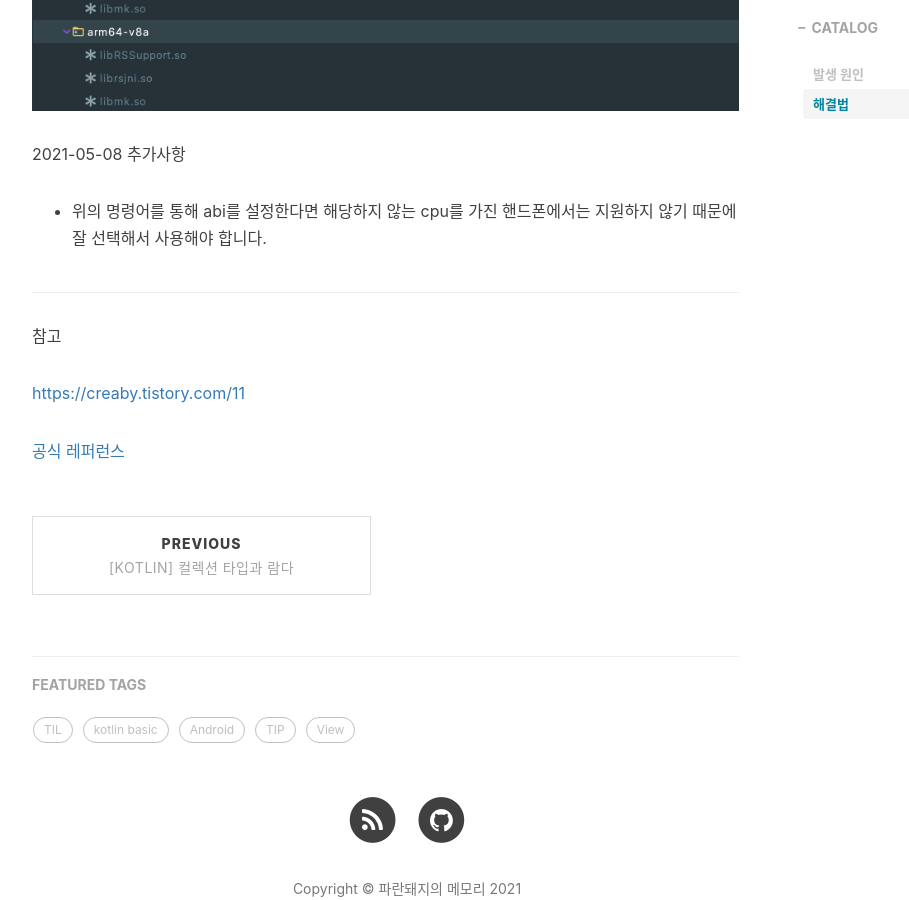
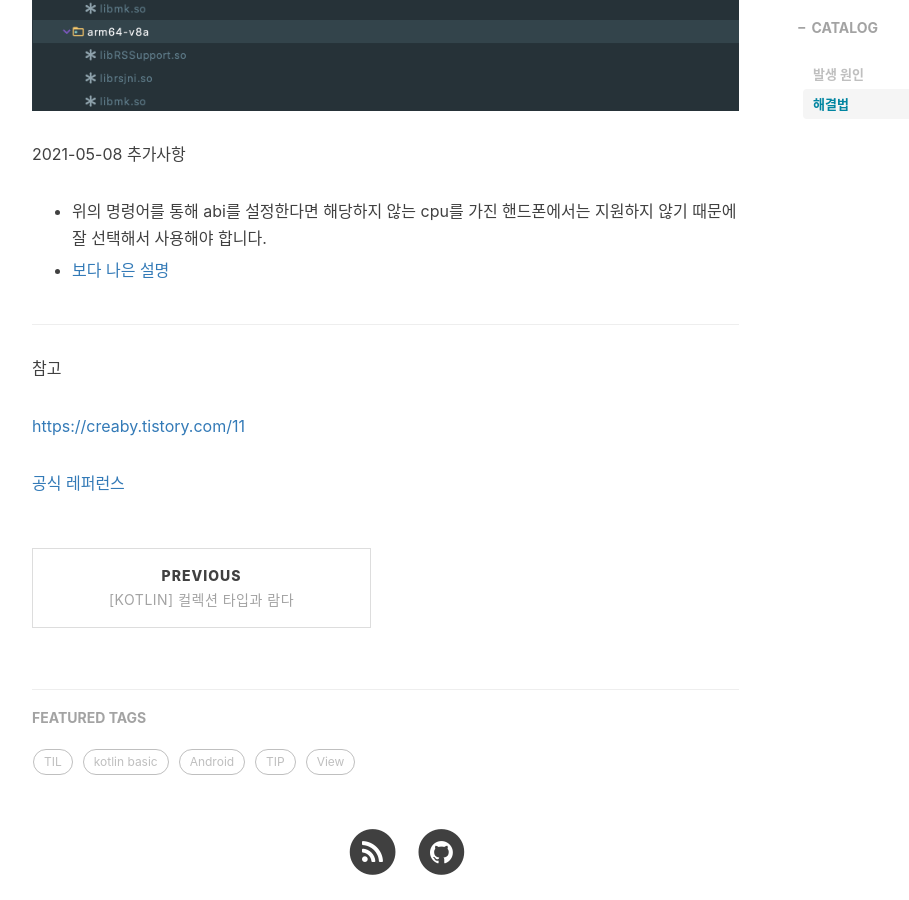
Before and after one commit to yongwooLeePb/raindragonn.github.io, a Jekyll site: the page built from _posts/2021-05-07-[TIL] Android - ndk 에러 java.lang.UnsatisfiedLinkError.md, in a window 1280 px wide and 900 px high, scrolled down 2231 px. Shown: the whole window, without its empty margins (233-1142 px from the left). Built offline with Jekyll 4.4.1, drawn with Linux system fonts in a browser that asks for light colours; nearby versions of some CDN libraries; comment, search, counter and statistics services are not loaded; grey boxes are pictures that could not be loaded.

Commit message:
Update 2021-05-07-[TIL] Android - ndk 에러 java.lang.UnsatisfiedLinkError.md

```diff
--- a/_posts/2021-05-07-[TIL] Android - ndk 에러 java.lang.UnsatisfiedLinkError.md
+++ b/_posts/2021-05-07-[TIL] Android - ndk 에러 java.lang.UnsatisfiedLinkError.md
@@ -63,6 +63,7 @@ android {
 
  * 위의 명령어를 통해 abi를 설정한다면 해당하지 않는 cpu를 가진 핸드폰에서는 지원하지 않기 때문에 잘 선택해서 사용해야 합니다.
 
+ * [보다 나은 설명][chacha]
 
 ---
 
```
Also changed, not shown: other parts of _posts/2021-05-07-[TIL] Android - ndk 에러 java.lang.UnsatisfiedLinkError.md (+2 -0 lines).
